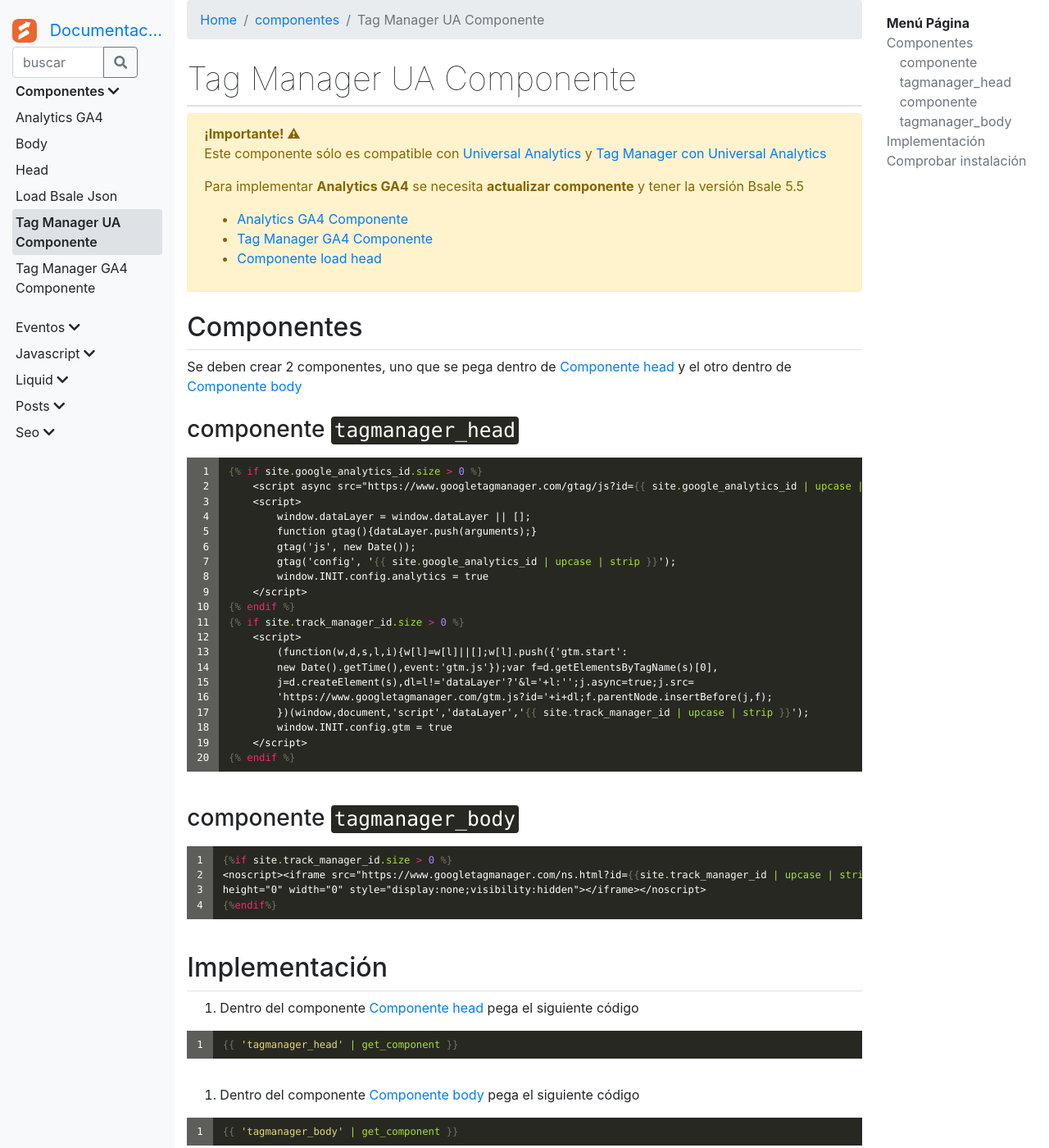
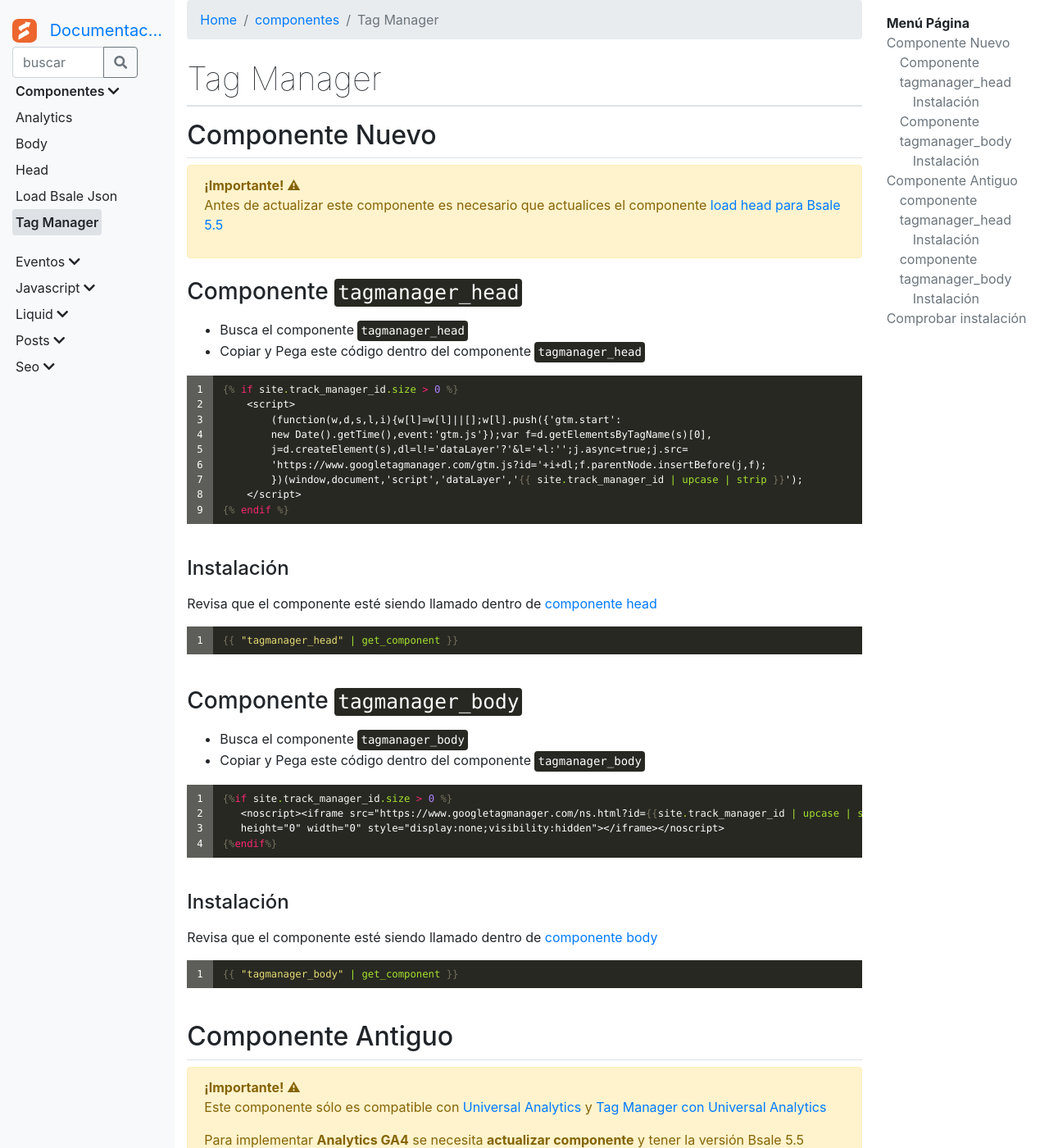
Before and after one commit to Bsale-IO/template-docs, a Jekyll site: the page built from docs/_componentes/tag-mananger.md, in a window 1280 px wide and 1400 px high. Shown: the whole window at 82% size. Built offline with Jekyll 4.4.1, drawn with Linux system fonts in a browser that asks for light colours; some of the changed text lies outside the part shown.

Commit message:
union de articulos

````diff
--- a/docs/_componentes/tag-manager-ua.md
+++ b/docs/_componentes/tag-mananger.md
@@ -1,25 +1,71 @@
 ---
 layout: default
-title: Tag Manager UA Componente
+title: Tag Manager
 category: Google
 published: true
 ---
 {% raw %}
+
+## Componente Nuevo
+
+<div class="alert alert-warning">
+    <strong>¡Importante! ⚠</strong>
+    <p>Antes de actualizar este componente es necesario que actualices el componente <a href="../componentes/load-json-bsale#load-head-para-bsale-55">load head para Bsale 5.5</a></p>
+</div>
+
+### Componente `tagmanager_head`
+
+- Busca el componente `tagmanager_head`
+- Copiar y Pega este código dentro del componente `tagmanager_head`
+
+```liquid
+{% if site.track_manager_id.size > 0 %}
+    <script>
+        (function(w,d,s,l,i){w[l]=w[l]||[];w[l].push({'gtm.start':
+        new Date().getTime(),event:'gtm.js'});var f=d.getElementsByTagName(s)[0],
+        j=d.createElement(s),dl=l!='dataLayer'?'&l='+l:'';j.async=true;j.src=
+        'https://www.googletagmanager.com/gtm.js?id='+i+dl;f.parentNode.insertBefore(j,f);
+        })(window,document,'script','dataLayer','{{ site.track_manager_id | upcase | strip }}');
+    </script>
+{% endif %}
+```
+#### Instalación
+Revisa que el componente esté siendo llamado dentro de [componente head](../componentes/head)
+
+```liquid
+{{ "tagmanager_head" | get_component }}
+```
+
+### Componente `tagmanager_body`
+
+- Busca el componente `tagmanager_body`
+- Copiar y Pega este código dentro del componente `tagmanager_body`
+
+```liquid
+{%if site.track_manager_id.size > 0 %}
+   <noscript><iframe src="https://www.googletagmanager.com/ns.html?id={{site.track_manager_id | upcase | strip}}"
+   height="0" width="0" style="display:none;visibility:hidden"></iframe></noscript>
+{%endif%}
+```
+#### Instalación
+Revisa que el componente esté siendo llamado dentro de [componente body](../componentes/body)
+
+```liquid
+{{ "tagmanager_body" | get_component }}
+```
+
+## Componente Antiguo
 
 <div class="alert alert-warning" role="alert">
     <strong>¡Importante! ⚠</strong>
     <p>Este componente sólo es compatible con <a href="../eventos/analytics-ua">Universal Analytics</a> y <a href="../eventos/tag-manager-ua-eventos">Tag Manager con Universal Analytics</a></p>
     <p>Para implementar <strong>Analytics GA4</strong> se necesita <strong>actualizar componente</strong> y tener la versión Bsale 5.5</p>
     <ul>
-        <li><a href="../componentes/analytics-ga4">Analytics GA4 Componente</a></li>
-        <li><a href="../componentes/tag-manager-ga4">Tag Manager GA4 Componente</a></li>
+        <li><a href="../componentes/analytics">Analytics GA4 Componente</a></li>
+        <li><a href="#componente-nuevo">Tag Manager Componente nuevo</a></li>
         <li><a href="../componentes/load-json-Bsale#load-head-para-bsale-55">Componente load head</a></li>
     </ul>
 </div>
-
-## Componentes
-
-Se deben crear 2 componentes, uno que se pega dentro de [Componente head](../componentes/head) y el otro dentro de [Componente body](../componentes/body)
 
 ### componente `tagmanager_head`
 
@@ -45,6 +91,14 @@
     </script>
 {% endif %}
 ```
+
+#### Instalación
+Revisa que el componente esté siendo llamado dentro de [componente head](../componentes/head)
+
+```liquid
+{{ "tagmanager_head" | get_component }}
+```
+
 ### componente `tagmanager_body`
 
 ```liquid
@@ -53,19 +107,11 @@
 height="0" width="0" style="display:none;visibility:hidden"></iframe></noscript>
 {%endif%}
 ```
-
-## Implementación
-
-1. Dentro del componente [Componente head](../componentes/head) pega el siguiente código
+#### Instalación
+Revisa que el componente esté siendo llamado dentro de [componente body](../componentes/body)
 
 ```liquid
-{{ 'tagmanager_head' | get_component }}
-```
-
-2. Dentro del componente [Componente body](../componentes/body) pega el siguiente código
-
-```liquid
-{{ 'tagmanager_body' | get_component }}
+{{ "tagmanager_body" | get_component }}
 ```
 
 ## Comprobar instalación
@@ -75,4 +121,9 @@
 
 2. Revisar que las etiquetas se estén registrando, puedes ver este [tutorial](https://support.google.com/analytics/answer/1008083?hl=es)
 
+
+
+
+
+
 {% endraw %}
````
Also changed, not shown: docs/_componentes/analytics.md (renamed from docs/_componentes/analytics-ga4.md, +8 -2 lines), docs/_componentes/tag-mananger-ga4.md (deleted, +0 -53 lines).
